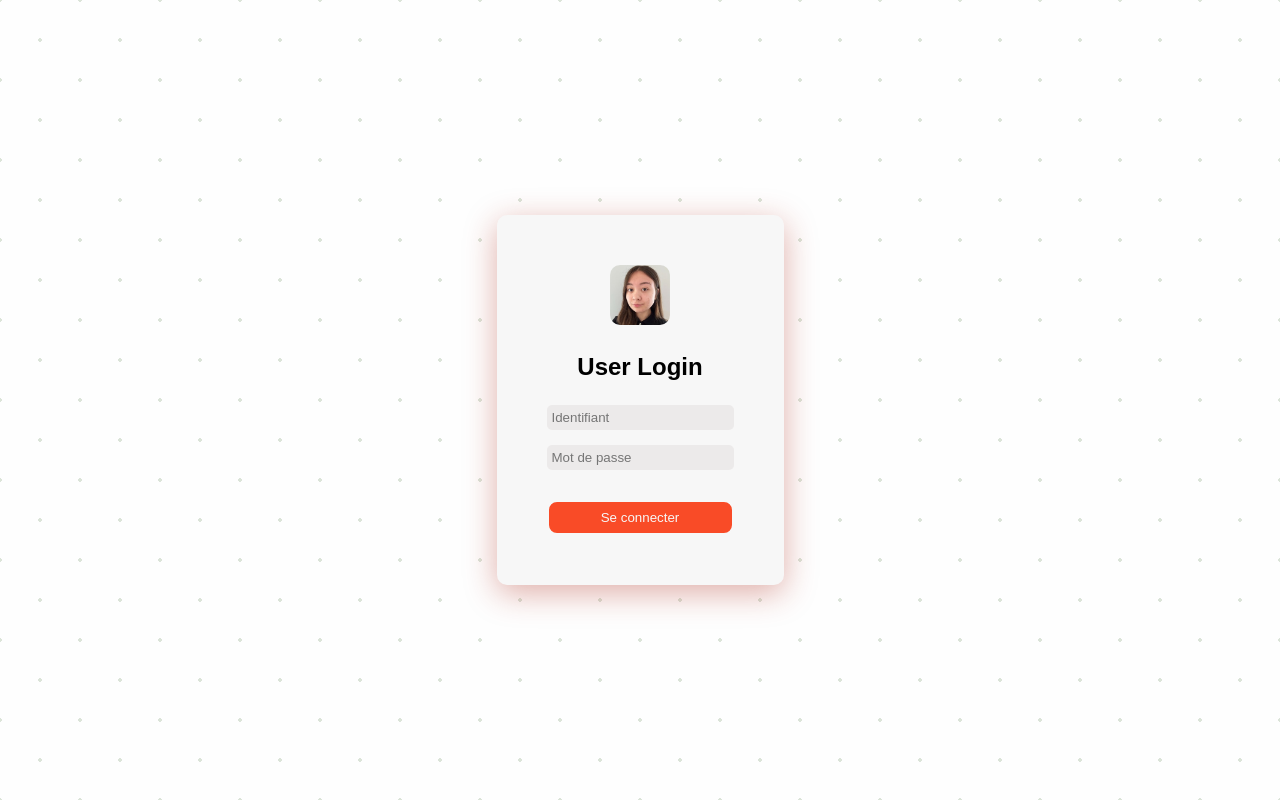
After one commit to Draken1003/Unesco, a PHP site: page /login.html in a window 1280 px wide. The commit adds this page. Run offline with PHP 8.4, Linux system fonts and the light colour scheme.

Commit message:
modifs + ajout
quelques modifs sur les boutons notamment les :hover et :active puis quelques modifs sur les fonts et enfin ajout de la page de login d'Enzo quand on clique sur le bouton sign up

```diff
--- /dev/null
+++ b/css/login.css
@@ -0,0 +1,88 @@
+@font-face {
+    font-family: 'ClashDisplay-Bold';
+    src: url('font/ClashDisplay_Complete/Fonts/WEB/fonts/ClashDisplay-Bold.ttf');
+}
+@font-face {
+    font-family: 'ClashDisplay-Semibold';
+    src: url('font/ClashDisplay_Complete/Fonts/WEB/fonts/ClashDisplay-Semibold.ttf');
+}
+
+body{
+    height: 100vh;
+    display: flex;
+    justify-content: center;
+    align-items: center;
+}
+
+img{
+    max-width: 60px;
+    border-radius: 10px;
+}
+
+.sign-container{
+
+    background-color: aqua;
+    text-align: center;
+    padding: 50px;
+    background: rgba( 255, 255, 255, 0.45 );
+    box-shadow: 0 8px 32px 0 rgba(170, 37, 22, 0.37);
+    backdrop-filter: blur( 4px );
+    border-radius: 10px;
+    background-color: var(--white-color);
+}
+
+.sign-container p{
+    font-family: "Archivo", sans-serif;
+    font-weight: 600;
+    font-size: 1.5rem;
+    color: black;
+    border-radius:10px ;
+    width:fit-content;
+    margin-left: auto;
+    margin-right: auto;
+}
+
+.info-client{
+    flex-direction: column;
+    display: flex;
+    gap: 15px;
+    background-color: var(--white-color);
+}
+
+input{
+    border: 2px solid gray;
+    padding: 5px;
+    border-style: none;
+    background-color: rgba(230, 228, 228, 0.608);
+    border-radius: 5px;
+    color: var(--red-color);
+}
+
+input[type="text"]::placeholder {
+    font-family: 'Archivo', sans-serif; /* Exemple de police */
+}
+
+input:focus{
+    outline: 2px solid var(--red-color);
+}
+
+input[type="password"]{
+    width: fit-content;
+    padding: 5px;
+}
+
+input[type="submit"]{
+    margin-top: 15px;
+    color: var(--white-color);
+    padding: 8px;
+    border-radius: 10px;
+    background-color: var(--red-color);
+    border: 2px solid var(--white-color);
+    font-family: 'Archivo', sans-serif;
+}
+
+input[type="submit"]:hover {
+    border: 2px solid var(--red-color);
+    background-color: var(--white-color);
+    color: var(--red-color);
+}
--- a/css/style.css
+++ b/css/style.css
@@ -28,7 +28,8 @@
     margin-bottom: 200px;
 }
 .container-text{
-    font-family: "ClashDisplay-Semibold";
+    font-family: "Archivo", sans-serif;
+    font-weight: 600; /* semi-bold */
     font-size: 1.25rem;
     color: var(--black-color);
 }
--- /dev/null
+++ b/login.html
@@ -0,0 +1,27 @@
+<!DOCTYPE html>
+<html lang="en">
+<head>
+    <meta charset="UTF-8">
+    <meta name="viewport" content="width=device-width, initial-scale=1.0">
+    <title>Login Page</title>
+    <link rel="stylesheet" href="css/login.css">
+    <link rel="stylesheet" href="css/all.css">
+    <link rel="stylesheet" href="css/color_var.css">
+
+</head>
+<body>
+    <span class="background"></span>
+    <form action="post">
+
+        <div class="sign-container">
+            <img src="img/mel.jpeg" class="default-pfp">
+            <p>User Login</p>
+            <div class="info-client">
+                <input type="text" placeholder="Identifiant" required>
+                <input type="password" name="" id="" placeholder="Mot de passe" required>
+                <input type="submit" value="Se connecter">
+            </div>
+        </div>
+    </form>
+</body>
+</html>
```
Also changed, not shown: css/all.css (+32 -4 lines), index.html (+3 -4 lines), img/mel.jpeg (added).
